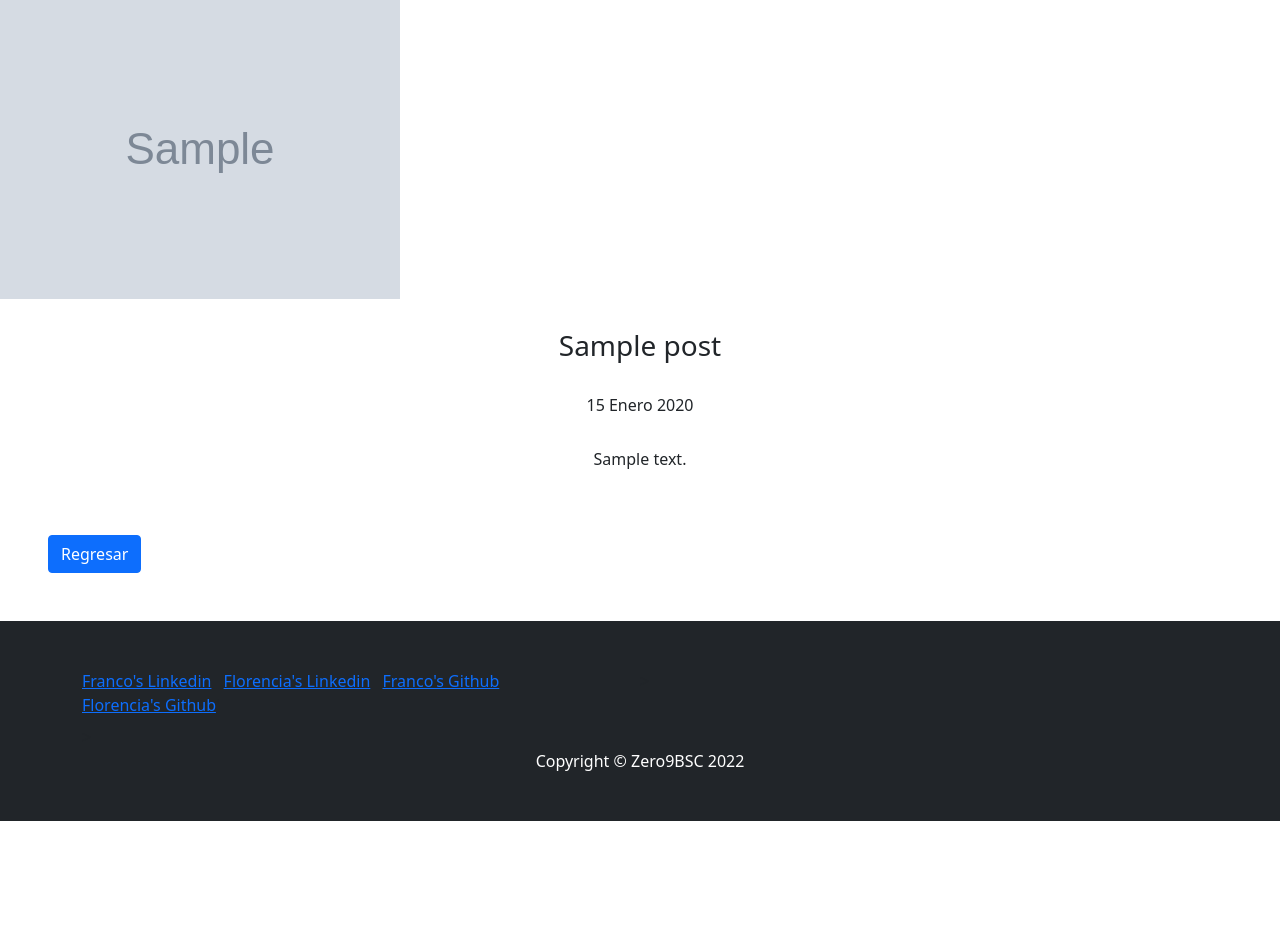
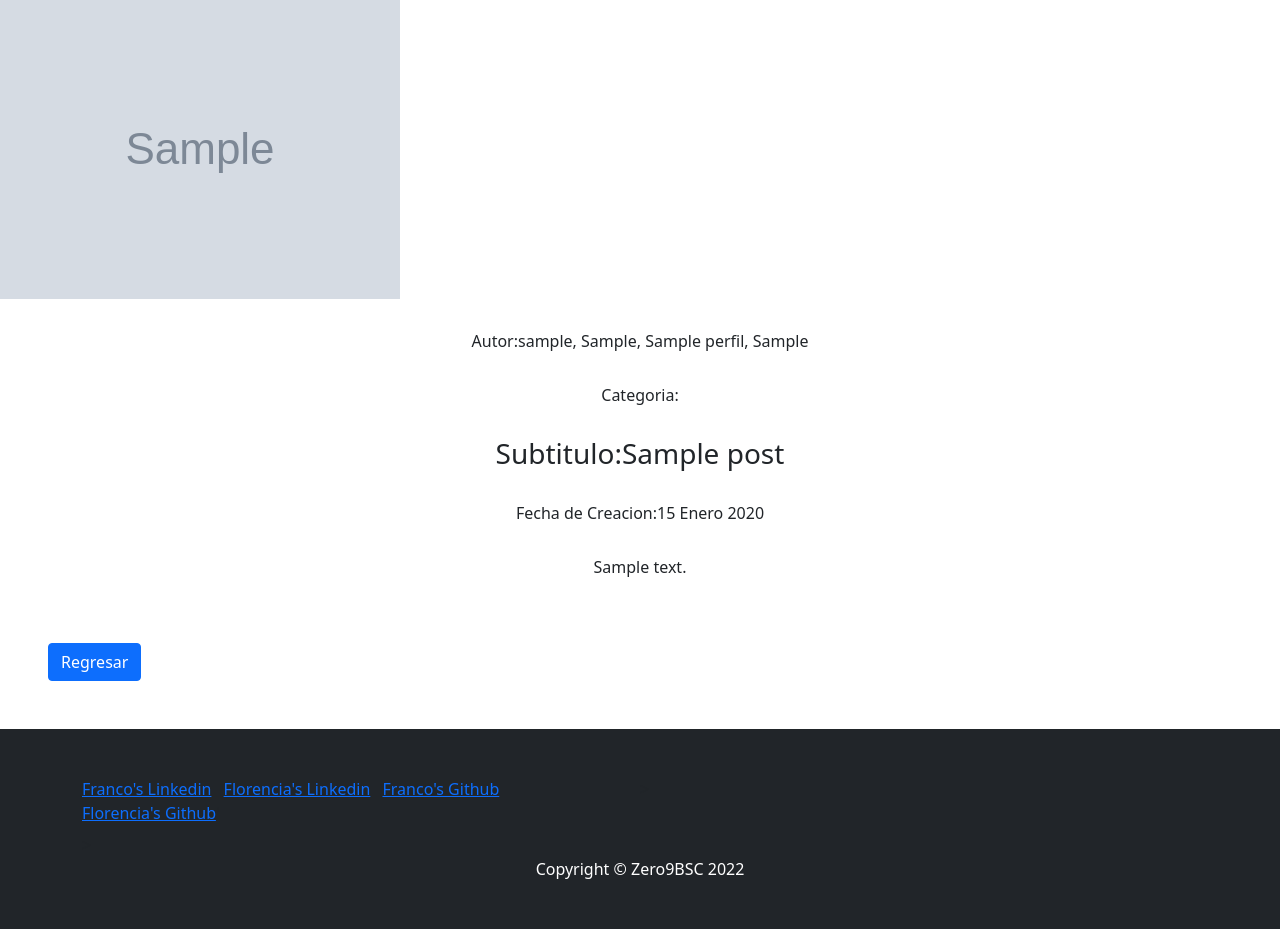
Before and after one commit to Zero9BSC/proyecto_final_django, a Django app: page /post_detalle/1 in a window 1280 px wide. Shown: the part 167-1096 px from the top of the page. Before the commit the page ends 988 px from the top, so only its background shows below. Run offline with Django 4.2, Linux system fonts and the light colour scheme; tables that the repository leaves empty hold one stand-in row (values such as "Sample post"); grey boxes marked "Sample" are stand-in pictures; some libraries are stand-ins or nearby versions.

Commit message:
Fix create post

```diff
--- a/my_blog/Home/templates/Home/post_detalle.html
+++ b/my_blog/Home/templates/Home/post_detalle.html
@@ -7,9 +7,11 @@
 <h1 class="h-primary center" style="margin-top:30px;text-align:center;">
     {{post.titulo}}
 </h1>
-<img src="{{post.imagen.url}}" alt="...">
-<h3 class="h-primary center" style="margin-top:30px;text-align:center;">{{post.sub_titulo}}</h3>
-<p class="h-primary center" style="margin-top:30px;text-align:center;">{{post.fecha}}</p>
+    <img src="{{post.imagen.url}}"  alt="...">
+<p class="h-primary center" style="margin-top:30px;text-align:center;">Autor:{{post.autor}}</p>
+<p class="h-primary center" style="margin-top:30px;text-align:center;">Categoria:{{post.categoria}}</p>
+<h3 class="h-primary center" style="margin-top:30px;text-align:center;">Subtitulo:{{post.sub_titulo}}</h3>
+<p class="h-primary center" style="margin-top:30px;text-align:center;">Fecha de Creacion:{{post.fecha}}</p>
 <p class="h-primary center" style="margin-top:30px;text-align:center;">{{post.texto}}</p>
 
 <button class="btn btn-primary m-5">
--- a/my_blog/Home/views.py
+++ b/my_blog/Home/views.py
@@ -236,7 +236,7 @@ class PostCreateView(LoginRequiredMixin, CreateView):
 
     def form_valid(self, form):
         post = form.save(commit=False)
-        post.autor = User.objects.get(id=self.request.user.id)  # use your own profile here
+        post.autor = Perfil.objects.get(usuario=self.request.user.id)  # use your own profile here
         post.save()
         return HttpResponseRedirect('/post_list')
 
@@ -269,7 +269,6 @@ class PostListReviews(ListView):
 class PostListGaming(ListView):
     model = Post
     template_name = 'post_gaming.html'
-    #template_name = 'Home/post_gaming'
 
     def get_queryset(self):
         queryset = Post.objects.filter(categoria__icontains = self.kwargs['categoria'])
@@ -319,12 +318,6 @@ class AdminLogoutView(LogoutView):
     success_url = reverse_lazy('Home')
     #template_name = 'logout.html'
 
-#class PerfilCreateView(CreateView):
-
-    #form_class = PerfilCreateForm
-    #success_url = reverse_lazy('Home')
-    #template_name = '.html'
-
 class PerfilUpdateView(LoginRequiredMixin, UpdateView):
 
     model = Perfil
```
Also changed, not shown: my_blog/media/images/Logo_River_Plate_Yk5xIYE.png (added), my_blog/media/images/Sekai.png (added).
